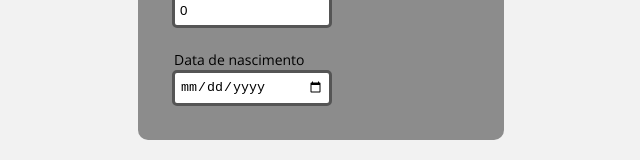
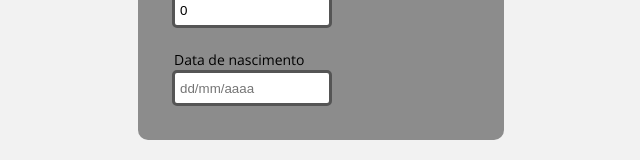
Before and after one commit to mizaelalves/usuarios-frontend, a React (Create React App) app: page /create in a window 1280 px wide. Shown: the part 320-480 px from the top of the page, without its empty margins (319-959 px from the left). Built offline with nearby package versions, Linux system fonts and the light colour scheme.

Commit message:
fix date bug

```diff
--- a/src/app/components/CreateUser.js
+++ b/src/app/components/CreateUser.js
@@ -92,13 +92,11 @@ export default function CreateUser() {
               <br />
               <input
                 className="searchTerm"
-                type="date"
+                type="text"
                 placeholder="dd/mm/aaaa"
                 onChange={(e) => handle(e)}
                 id="date"
                 value={users.date}
-                min="1997-01-01"
-                max="2030-12-31"
                 required
               />
             </div>
```
